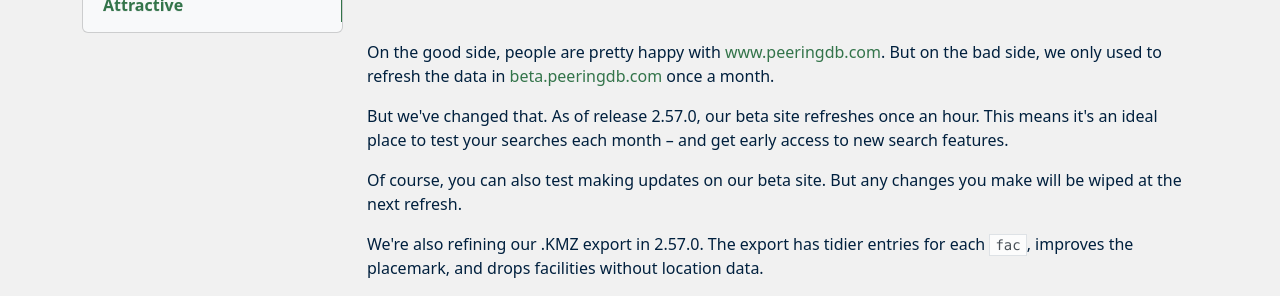
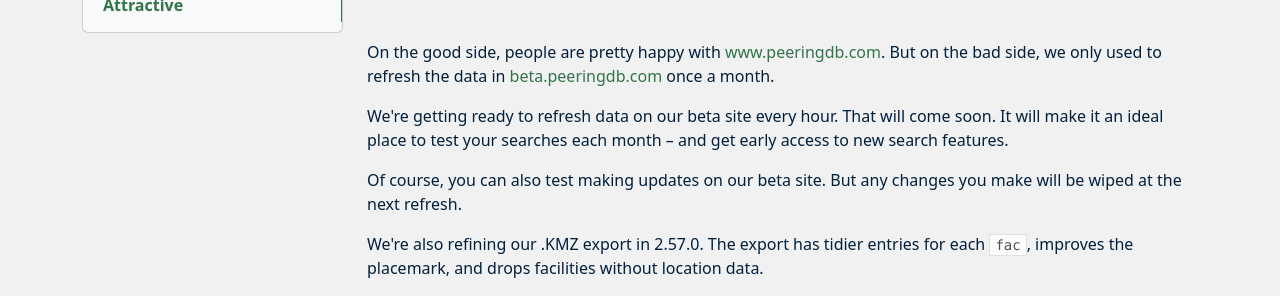
Before and after one commit to peeringdb/docs, an MkDocs documentation site: the page built from docs/blog/improving_beta_and_kmz_export.md, in a window 1280 px wide and 900 px high, scrolled down 1036 px. Shown: the part 172-468 px from the top of the window. Built offline with MkDocs 1.6.1, drawn with Linux system fonts in a browser that asks for light colours; nearby versions of some CDN libraries.

Commit message:
Update improving_beta_and_kmz_export.md (#323)
Fixes to recognize that https://github.com/peeringdb/peeringdb/issues/1534 was specced for 2.57.0 and will be developed and deployed later

```diff
--- a/docs/blog/improving_beta_and_kmz_export.md
+++ b/docs/blog/improving_beta_and_kmz_export.md
@@ -6,7 +6,7 @@
 
 On the good side, people are pretty happy with [www.peeringdb.com](https://www.peeringdb.com). But on the bad side, we only used to refresh the data in [beta.peeringdb.com](https://beta.peeringdb.com) once a month.
 
-But we've changed that. As of release 2.57.0, our beta site refreshes once an hour. This means it's an ideal place to test your searches each month – and get early access to new search features.
+We're getting ready to refresh data on our beta site every hour. That will come soon. It will make it an ideal place to test your searches each month – and get early access to new search features.
 
 Of course, you can also test making updates on our beta site. But any changes you make will be wiped at the next refresh.
 
```
